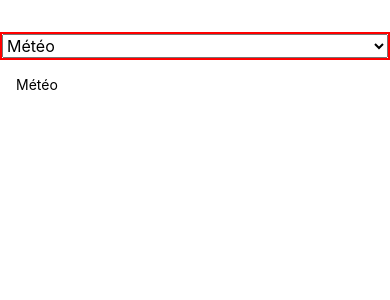
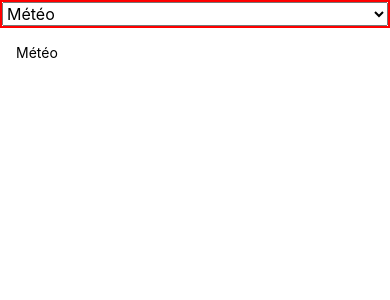
Before and after one commit to El-Tatane/wakey_wakey, a React Native app in the folder client/: screen / in a window 390 px wide. Shown: the top 300 px of the page. Built offline with nearby package versions, Linux system fonts and the light colour scheme.

Commit message:
Mise au propre, commentaire, et affichage de la barre d'outils

```diff
--- a/client/App.js
+++ b/client/App.js
@@ -1,5 +1,5 @@
 import React from 'react'
-import {Text, View, StyleSheet, Picker} from 'react-native'
+import {View, StyleSheet, Picker, StatusBar} from 'react-native'
 import Meteo from "./components/Meteo"
 import Actualite from "./components/Actualite"
 
@@ -17,6 +17,10 @@ export default class App extends React.Component {
         this.setState({flux});
     }
 
+    /**
+     * Renvoie le composant de flux d'information lié à l'état du menu
+     * @returns {*}
+     */
     fluxSource(){
         switch(this.state.flux){
             case "Météo":
@@ -24,14 +28,27 @@ export default class App extends React.Component {
             case "Actualité":
                 return <Actualite/>
             default:
+                // Rend une erreur en cas d'état invalide
                 throw "Etat de flux non reconnu";
         }
     }
 
+    /**
+     * Fonction de rendu
+     */
     render() {
         return(
-            <View style={{marginTop: 32}}>
+            <View>
+
+                { /* Force l'affichage de la barre d'outils et met un espace pour empêcher la superposition */ }
+                <StatusBar hidden={false}></StatusBar>
+
+
+                { /* Application */ }
+
                 <View style={styles.debug}>
+
+                    { /* Menu de choix du flux d'information */ }
                     <Picker
                         selectedValue={this.state.flux}
                         onValueChange={(itemValue, itemPosition) => {
@@ -44,9 +61,14 @@ export default class App extends React.Component {
                         <Picker.Item label="Actualité" value="Actualité"/>
                     </Picker>
                 </View>
+
                 <View style={{margin: 16}}>
+
+                    { /* Affichage du flux */ }
                     {this.fluxSource()}
+
                 </View>
+
             </View>
         )
     }
@@ -59,9 +81,5 @@ const styles = StyleSheet.create({
     debug: {
         borderWidth: 2,
         borderColor: "red"
-    },
-
-    space : {
-        marginTop: 32 // 1 em d'espace pour la bar d'outils du téléphone
     }
 });
```
